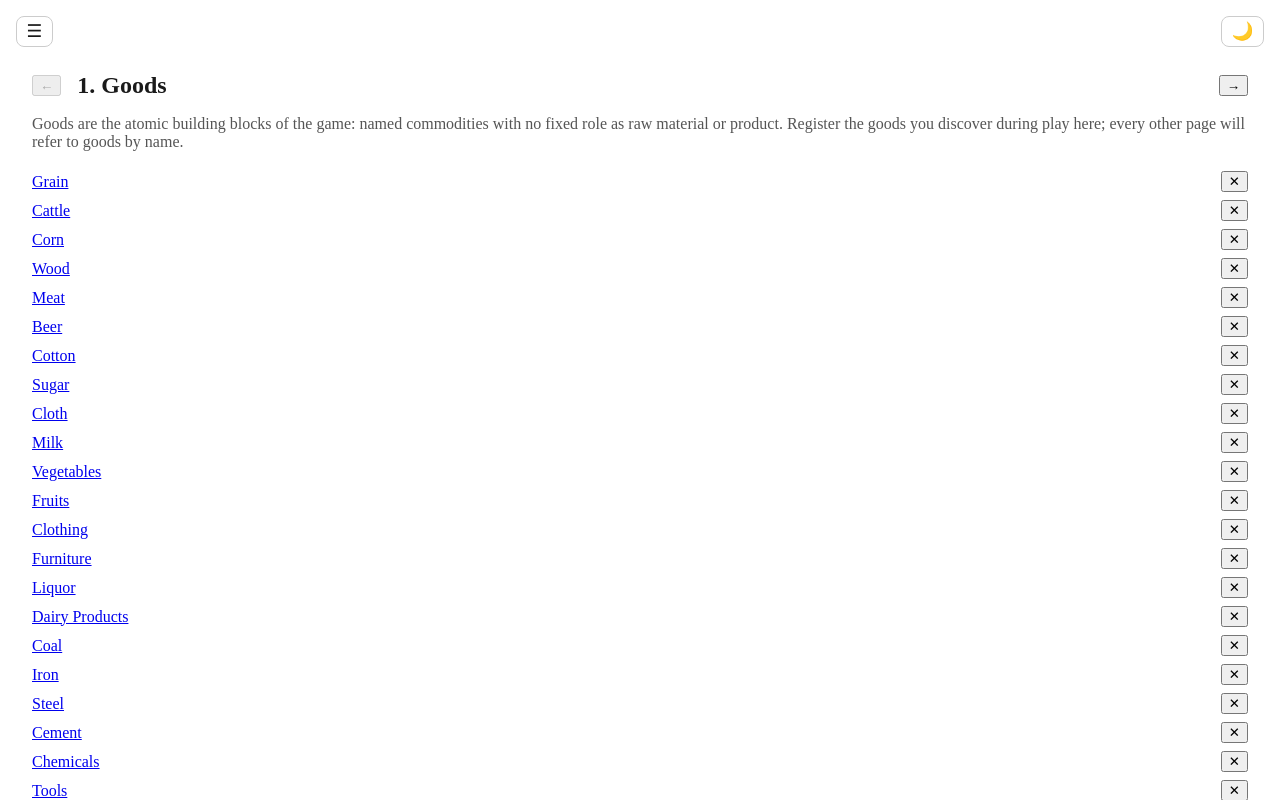
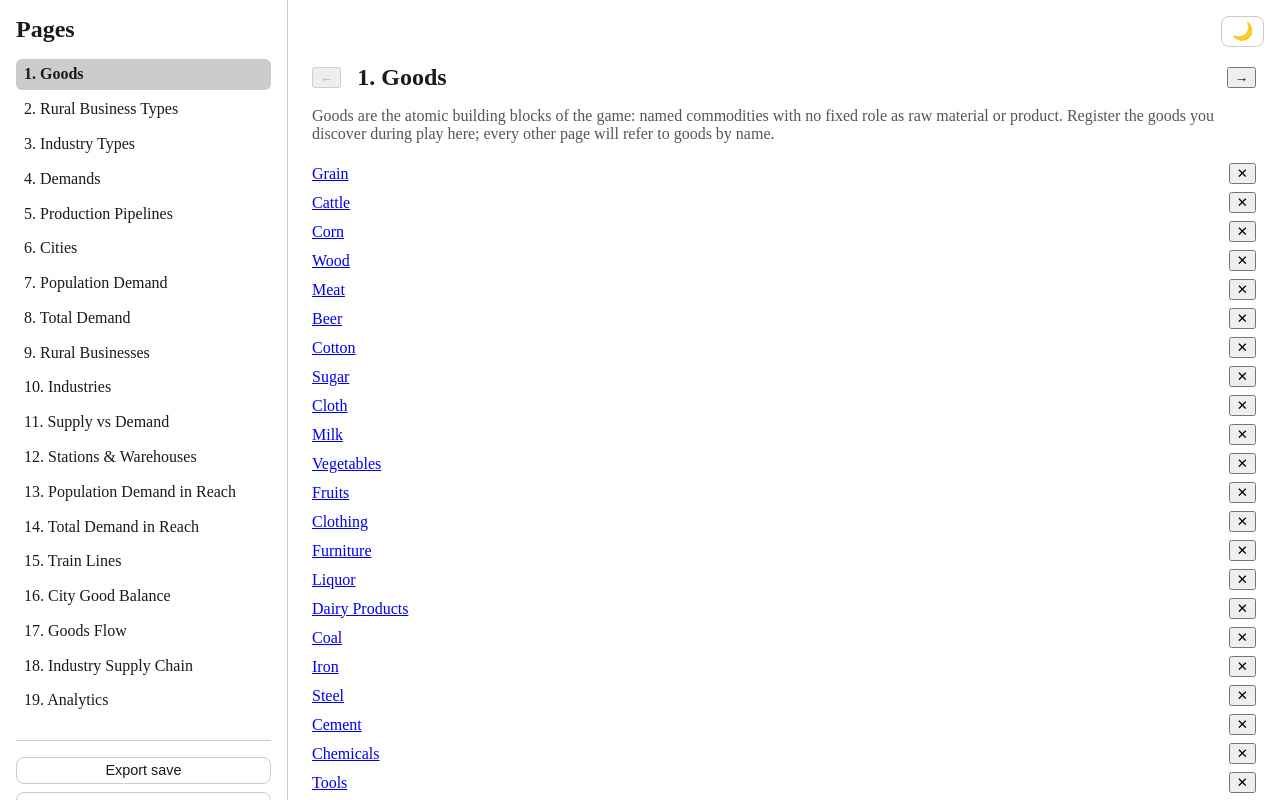
Before and after one commit to defaultbranch/railway-empire-sheet, a React (Vite) app in the folder apps/app2609/: page /pages/1-goods in a window 1280 px wide. Shown: the top 800 px of the page. Built offline with nearby package versions, Linux system fonts and the light colour scheme.

Commit message:
permanent side menu

```diff
--- a/apps/app2609/src/app/App.tsx
+++ b/apps/app2609/src/app/App.tsx
@@ -97,11 +97,13 @@ export function App() {
     <ThemeProvider>
       <GameStateProvider>
         <NavigationProvider>
-          <main className="app-shell">
+          <div className="app-shell">
             <NavMenu />
-            <ThemeToggle />
-            <AppRoutes />
-          </main>
+            <main className="app-shell__content">
+              <ThemeToggle />
+              <AppRoutes />
+            </main>
+          </div>
         </NavigationProvider>
       </GameStateProvider>
     </ThemeProvider>
--- a/apps/app2609/src/app/nav-menu.tsx
+++ b/apps/app2609/src/app/nav-menu.tsx
@@ -1,28 +1,13 @@
-import { useEffect, useRef, useState } from 'react';
+import { useRef } from 'react';
 import { useNavigation } from './navigation';
 import { useGameActions } from './game-state';
 import { deserializeGameState } from './game-state/persistence';
 import { pages, pathForPageIndex } from './pages/pages';
 
 export function NavMenu() {
-  const [open, setOpen] = useState(false);
   const importInput = useRef<HTMLInputElement>(null);
   const { route, navigate } = useNavigation();
   const { exportGameState, replaceGameState, resetToDefault, wipeToEmpty } = useGameActions();
-
-  useEffect(() => {
-    if (!open) return;
-    const onKeyDown = (event: KeyboardEvent) => {
-      if (event.key === 'Escape') setOpen(false);
-    };
-    window.addEventListener('keydown', onKeyDown);
-    return () => window.removeEventListener('keydown', onKeyDown);
-  }, [open]);
-
-  const goTo = (path: string) => {
-    navigate(path);
-    setOpen(false);
-  };
 
   const exportSave = () => {
     const blob = new Blob([exportGameState()], { type: 'application/json' });
@@ -35,29 +20,9 @@ export function NavMenu() {
   };
 
   return (
-    <>
-      <button
-        type="button"
-        className="nav-menu__toggle"
-        onClick={() => setOpen(true)}
-        aria-label="Open navigation menu"
-        aria-expanded={open}
-      >
-        ☰
-      </button>
-      {open && (
-        <div className="nav-menu__overlay" onClick={() => setOpen(false)}>
-          <nav className="nav-menu__panel" onClick={(event) => event.stopPropagation()}>
+          <nav className="nav-menu__panel" aria-label="Main navigation">
             <header className="nav-menu__header">
               <h2>Pages</h2>
-              <button
-                type="button"
-                className="nav-menu__close"
-                onClick={() => setOpen(false)}
-                aria-label="Close navigation menu"
-              >
-                ×
-              </button>
             </header>
             <ul className="nav-menu__list">
               {pages.map((page, index) => {
@@ -68,9 +33,10 @@ export function NavMenu() {
                     <a
                       href={path}
                       className={`nav-menu__link${isActive ? ' nav-menu__link--active' : ''}`}
+                      aria-current={isActive ? 'page' : undefined}
                       onClick={(event) => {
                         event.preventDefault();
-                        goTo(path);
+                        navigate(path);
                       }}
                     >
                       {index + 1}. {page.title}
@@ -105,7 +71,6 @@ export function NavMenu() {
                     }
                     if (window.confirm('Import this save and replace the current game data?')) {
                       replaceGameState(state);
-                      setOpen(false);
                     }
                   } catch {
                     window.alert('Unable to read this save file. Your current game data was not changed.');
@@ -136,8 +101,5 @@ export function NavMenu() {
               </button>
             </footer>
           </nav>
-        </div>
-      )}
-    </>
   );
 }
--- a/apps/app2609/src/styles.scss
+++ b/apps/app2609/src/styles.scss
@@ -20,10 +20,18 @@ html,
 body {
 	background-color: var(--color-bg);
 	color: var(--color-text);
+	margin: 0;
 }
 
 .app-shell {
+	display: grid;
+	grid-template-columns: 18rem minmax(0, 1fr);
 	min-height: 100vh;
+
+	&__content {
+		min-width: 0;
+		padding: 4rem 1.5rem 1.5rem;
+	}
 }
 
 .goods-flow-page {
@@ -233,25 +241,14 @@ body {
 }
 
 .nav-menu {
-	&__toggle {
-		@extend %icon-button;
-		position: fixed;
-		top: 1rem;
-		left: 1rem;
-		z-index: 20;
-	}
-
-	&__overlay {
-		position: fixed;
-		inset: 0;
-		background: rgba(0, 0, 0, 0.4);
-		z-index: 30;
+	&__panel {
+		position: sticky;
+		top: 0;
+		align-self: start;
+		box-sizing: border-box;
+		height: 100vh;
 		display: flex;
-	}
-
-	&__panel {
-		width: min(18rem, 80vw);
-		height: 100%;
+		flex-direction: column;
 		background: var(--color-bg);
 		color: var(--color-text);
 		border-right: 1px solid var(--color-border);
@@ -269,16 +266,12 @@ body {
 		}
 	}
 
-	&__close {
-		@extend %icon-button;
-		padding: 0.1rem 0.5rem;
-	}
-
 	&__list {
 		display: flex;
 		flex-direction: column;
 		gap: 0.25rem;
 		margin-top: 1rem;
+		margin-bottom: 1.5rem;
 	}
 
 	&__link {
@@ -302,7 +295,7 @@ body {
 		display: flex;
 		flex-direction: column;
 		gap: 0.5rem;
-		margin-top: 1.5rem;
+		margin-top: auto;
 		padding-top: 1rem;
 		border-top: 1px solid var(--color-border);
 	}
@@ -316,7 +309,6 @@ body {
 
 .page-frame {
 	margin: 0;
-	padding: 4rem 1.5rem 1.5rem;
 
 	&__header {
 		display: flex;
```
